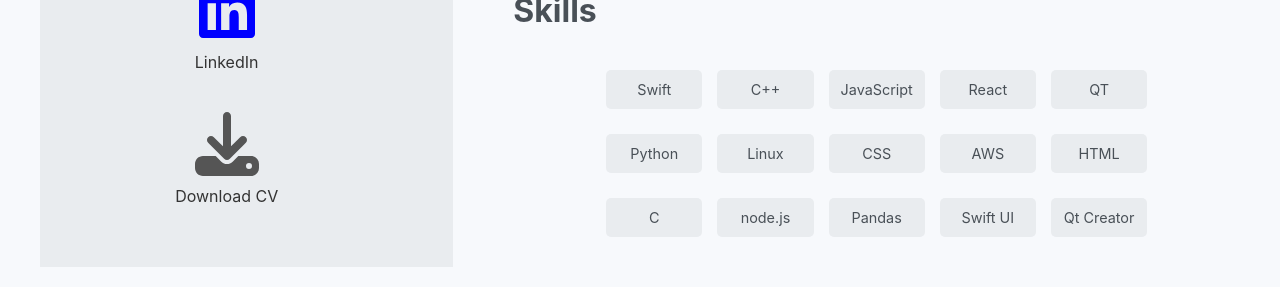
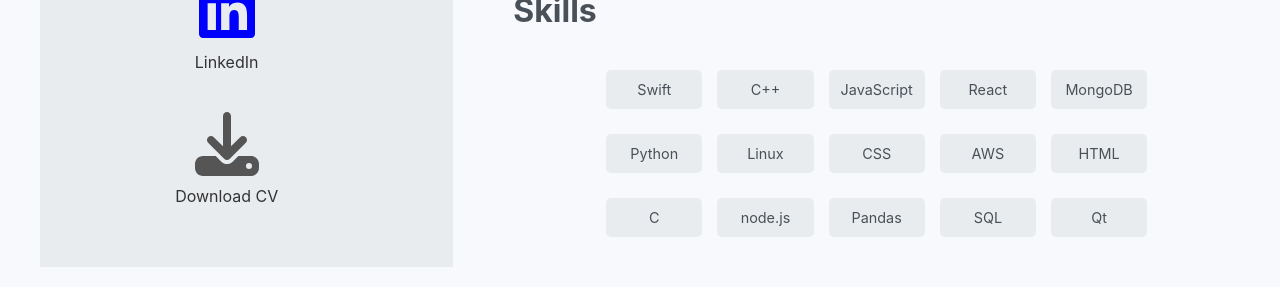
Before and after one commit to armanmiri/Personal-Site, a React (Create React App) app in the folder my-personal-site/: page / in a window 1280 px wide. Shown: the part 619-906 px from the top of the page. Built offline with nearby package versions, Linux system fonts and the light colour scheme.

Commit message:
Add files via upload

```diff
--- a/my-personal-site/src/components/AboutMe.js
+++ b/my-personal-site/src/components/AboutMe.js
@@ -28,7 +28,7 @@ const AboutMe = () => {
                         <li>C++</li>
                         <li>JavaScript</li>
                         <li>React</li>
-                        <li>QT</li>
+                        <li>MongoDB</li>
                         <li>Python</li>
                         <li>Linux</li>
                         <li>CSS</li>
@@ -37,8 +37,8 @@ const AboutMe = () => {
                         <li>C</li>
                         <li>node.js</li>
                         <li>Pandas</li>
-                        <li>Swift UI</li>
-                        <li>Qt Creator</li>
+                        <li>SQL</li>
+                        <li>Qt</li>
                     </ul>
                 </div>
             </div>
```
